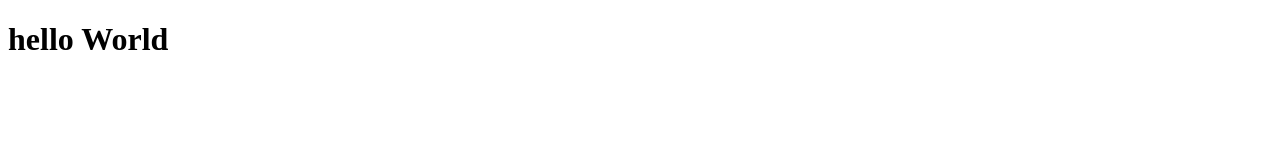
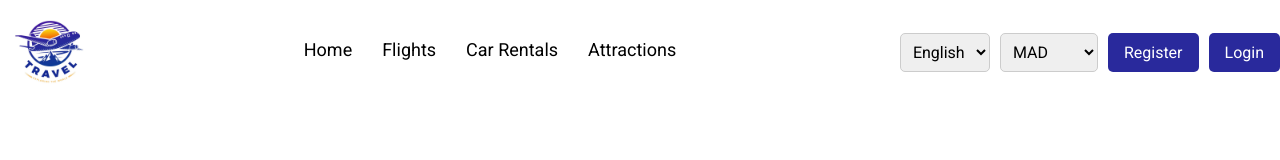
Before and after one commit to mohamedibourki/MoroccoTravel, a plain HTML site: page index.html in a window 1280 px wide. Drawn offline with Linux system fonts and the light colour scheme.

Commit message:
add: navBar

```diff
--- a/index.html
+++ b/index.html
@@ -1,14 +1,94 @@
 <!DOCTYPE html>
 <html lang="en">
+
 <head>
     <meta charset="UTF-8">
     <meta name="viewport" content="width=device-width, initial-scale=1.0">
+
+    <!-- Google Fonts (Roboto) -->
+    <link rel="preconnect" href="https://fonts.googleapis.com">
+    <link rel="preconnect" href="https://fonts.gstatic.com" crossorigin>
+    <link
+        href="https://fonts.googleapis.com/css2?family=Roboto:ital,wght@0,100;0,300;0,400;0,500;0,700;0,900;1,100;1,300;1,400;1,500;1,700;1,900&display=swap"
+        rel="stylesheet">
+
+    <!-- Font Awesome CDN -->
+    <link rel="stylesheet" href="https://cdnjs.cloudflare.com/ajax/libs/font-awesome/6.5.2/css/all.min.css"
+        integrity="sha512-SnH5WK+bZxgPHs44uWIX+LLJAJ9/2PkPKZ5QiAj6Ta86w+fsb2TkcmfRyVX3pBnMFcV7oQPJkl9QevSCWr3W6A=="
+        crossorigin="anonymous" referrerpolicy="no-referrer" />
+
+    <!-- CSS -->
     <link rel="stylesheet" href="style.css">
+
+    <!-- Title -->
     <title>MoroccoTravel</title>
 </head>
+
 <body>
-    <h1>hello World</h1>
+    <nav class="navFlex">
+        <a href="/">
+            <img class="navLogo" src="/images/Logo.jpg" alt="navLogo">
+        </a>
+        <div class="mainLinks">
+            <ul>
+                <li>
+                    <a href="/">Home</a>
+                </li>
+                <li>
+                    <a href="/flights">Flights</a>
+                </li>
+                <li>
+                    <a href="car-rentals">Car Rentals</a>
+                </li>
+                <li>
+                    <a href="attractions">Attractions</a>
+                </li>
+            </ul>
+        </div>
+        <div class="languageAndCurrencyAndButtons">
+            <select name="selectLanguage" id="selectLanguage">
+                <option value="EN">English</option>
+                <option value="FR">French</option>
+                <option value="AR">Arabic</option>
+            </select>
+            <select name="selectCurrency" id="selectCurrency">
+                <option value="MAD">MAD</option>
+                <option value="DOLLAR">DOLLAR</option>
+                <option value="EURO">EURO</option>
+            </select>
+            <button>
+                <a href="/register">Register</a>
+            </button>
+            <button>
+                <a href="/login">Login</a>
+            </button>
+        </div>
+        <i onclick="openNavMenu()" class="fa-solid fa-bars fa-2xl" class="navListMobile"
+            style="color: #29299c; cursor: pointer;">
+        </i>
+        <div id="mobileListOfLinks" class="mobileListOfLinks">
+            <i onclick="closeNavMenu()" class="fa-solid fa-xmark fa-2xl" style="color: #ffffff; cursor: pointer;">
+            </i>
+            <div class="mainLinks">
+                <ul>
+                    <li>
+                        <a href="/">Home</a>
+                    </li>
+                    <li>
+                        <a href="/flights">Flights</a>
+                    </li>
+                    <li>
+                        <a href="car-rentals">Car Rentals</a>
+                    </li>
+                    <li>
+                        <a href="attractions">Attractions</a>
+                    </li>
+                </ul>
+            </div>
+        </div>
+    </nav>
 
     <script src="script.js"></script>
 </body>
+
 </html>
--- a/script.js
+++ b/script.js
@@ -0,0 +1,7 @@
+function openNavMenu() {
+    document.getElementById('mobileListOfLinks').style.display = 'block'
+}
+
+function closeNavMenu() {
+    document.getElementById('mobileListOfLinks').style.display = 'none'
+}
--- a/style.css
+++ b/style.css
@@ -0,0 +1,200 @@
+:root {
+    --primaryColor: #29299C;
+    --primaryColorHover: #171756;
+    --secondaryColor: #f5870a;
+    --borderRadius: 5px;
+    --flexGap: 10px;
+}
+
+* {
+    font-family: "Roboto", sans-serif;
+}
+
+body {
+    margin: 0;
+}
+
+.navLogo {
+    width: 100px;
+}
+
+ul {
+    padding: 0;
+    margin: 0;
+
+    list-style: none;
+    cursor: pointer;
+
+    display: flex;
+    gap: var(--flexGap);
+
+    white-space: nowrap;
+}
+
+.navFlex {
+    display: flex;
+    justify-content: space-between;
+    align-items: center;
+}
+
+.languageAndCurrencyAndButtons {
+    display: flex;
+    gap: var(--flexGap);
+}
+
+select {
+    padding: 8px;
+
+    font-size: 16px;
+
+    border: 1px solid #ccc;
+    border-radius: var(--borderRadius);
+}
+
+select:focus {
+    border-color: var(--primaryColor);
+    outline: none;
+}
+
+button {
+    padding: 8px 16px;
+    background-color: var(--primaryColor);
+    color: white;
+    font-size: 16px;
+
+    cursor: pointer;
+    transition: background-color 0.3s ease;
+
+    border: none;
+    border-radius: var(--borderRadius);
+}
+
+button:hover {
+    background-color: var(--primaryColorHover);
+    animation: bounce 0.5s;
+}
+
+@keyframes bounce {
+    0% {
+        transform: translateY(0);
+    }
+
+    50% {
+        transform: translateY(-5px);
+    }
+
+    100% {
+        transform: translateY(0);
+    }
+}
+
+.mainLinks {
+    display: flex;
+    justify-content: center;
+    align-items: center;
+}
+
+.mainLinks ul {
+    list-style-type: none;
+    margin: 0;
+    padding: 0;
+    display: flex;
+}
+
+.mainLinks li {
+    margin-right: 20px;
+    font-size: 18px;
+    cursor: pointer;
+    position: relative;
+    padding-bottom: 5px;
+    transition: color 0.3s ease;
+}
+
+.mainLinks li::after {
+    content: "";
+    position: absolute;
+    bottom: 0;
+    left: 0;
+    width: 0;
+    height: 2px;
+    background-color: var(--primaryColor);
+    transition: width 0.3s ease;
+}
+
+.mainLinks li:hover {
+    color: var(--primaryColor);
+    animation: bounce 0.5s;
+}
+
+.mainLinks li:hover::after {
+    width: 100%;
+}
+
+@keyframes bounce {
+    0% {
+        transform: translateY(0);
+    }
+
+    50% {
+        transform: translateY(-5px);
+    }
+
+    100% {
+        transform: translateY(0);
+    }
+}
+
+a {
+    outline: none;
+    text-decoration: none;
+    color: inherit;
+}
+
+nav i {
+    display: none;
+}
+
+.navFlex i {
+    display: none;
+}
+
+@media (max-width: 768px) {
+    .navFlex ul {
+        display: none;
+    }
+
+    .navFlex select,
+    .navFlex button {
+        display: none;
+    }
+
+    .navFlex i {
+        display: block;
+    }
+
+    .navFlex {
+        margin-right: 20px;
+    }
+}
+
+.mobileListOfLinks {
+    background-color: var(--primaryColor);
+    width: 100%;
+    height: 50vh;
+    position: absolute;
+    top: 0;
+    left: 0;
+    display: none;
+}
+
+.mobileListOfLinks i {
+    position: absolute;
+    top: 40px;
+    right: 20px;
+}
+
+/* .mobileListOfLinks .mainLinks {
+    position: absolute;
+    width: 100%;
+    height: 100%;
+} */
```
Also changed, not shown: images/Logo.jpg (added).
